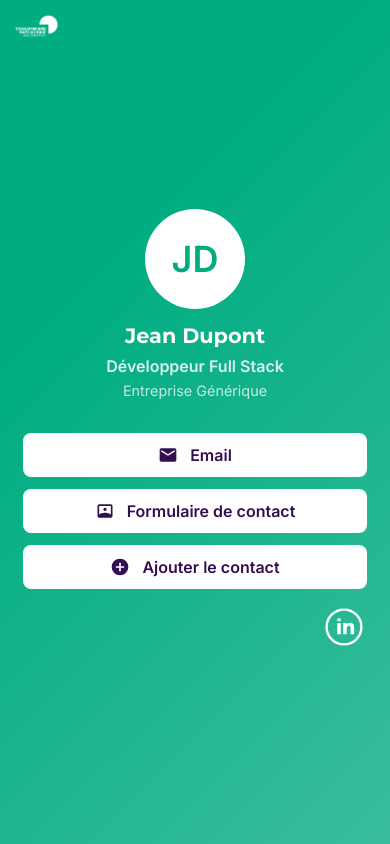
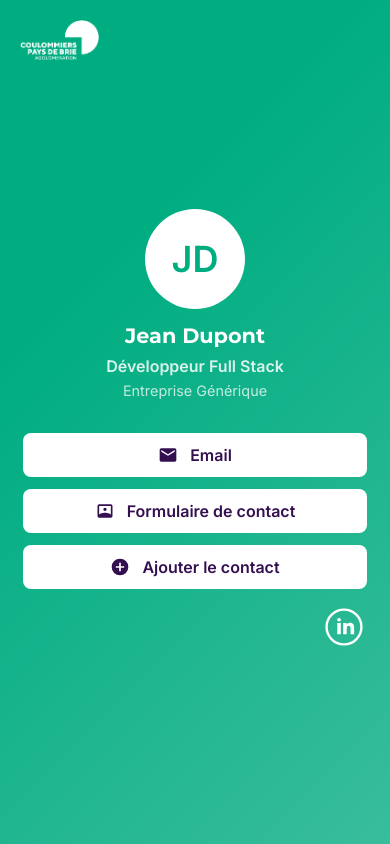
Before and after one commit to AlexandreLPR/Carte-de-visite-CACPB, a plain HTML site: page index.html in a window 390 px wide. Drawn offline with Linux system fonts and the light colour scheme.

Commit message:
Add files via upload

```diff
--- a/style.css
+++ b/style.css
@@ -169,7 +169,7 @@ padding: 10px 15% 8px 15%;
     left: 10px;
 }
 .site-logo img {
-    height: 32px;
+    height: 60px; /* Plus grand aussi sur mobile */
 }
 }
 
```
